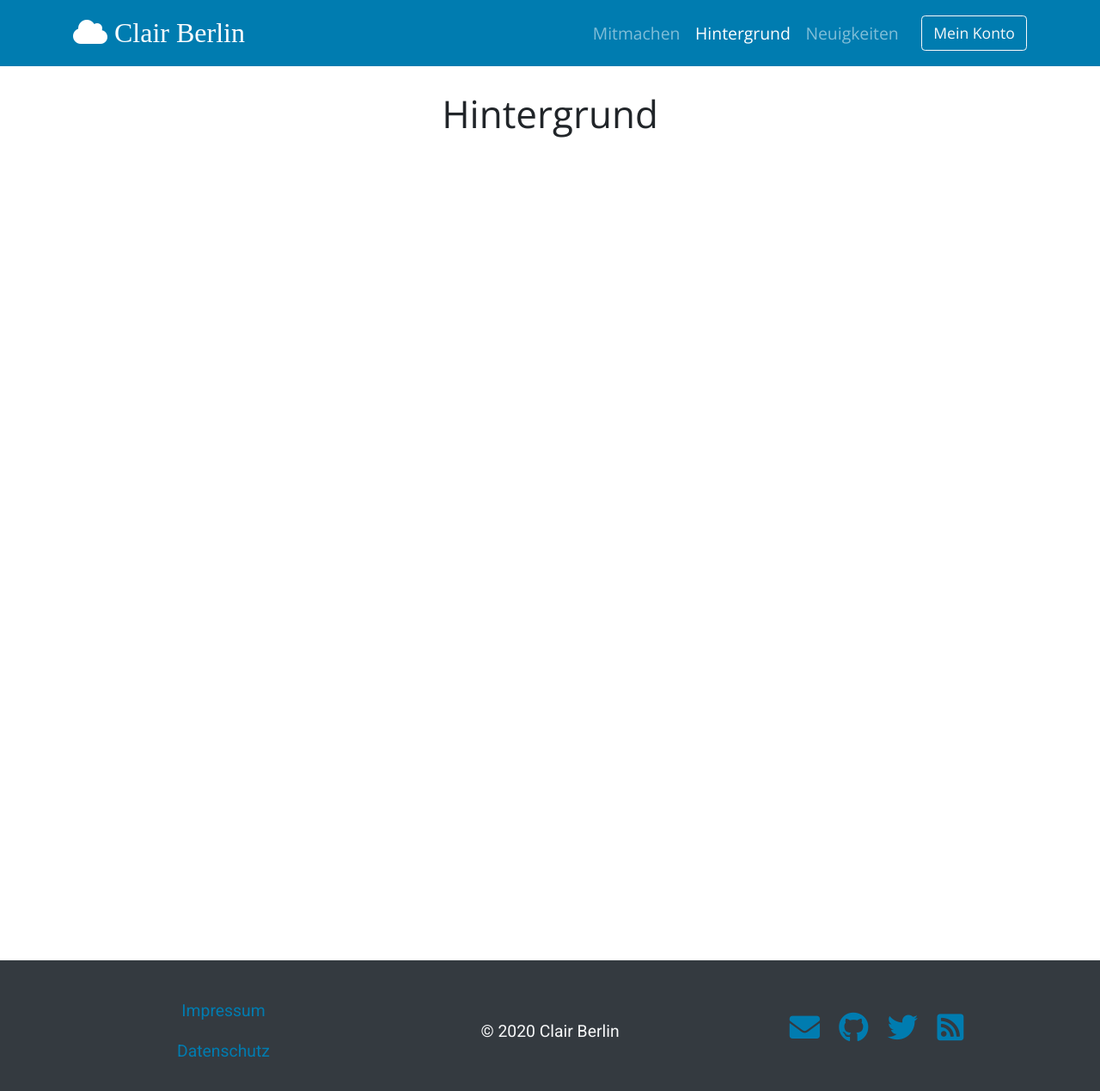
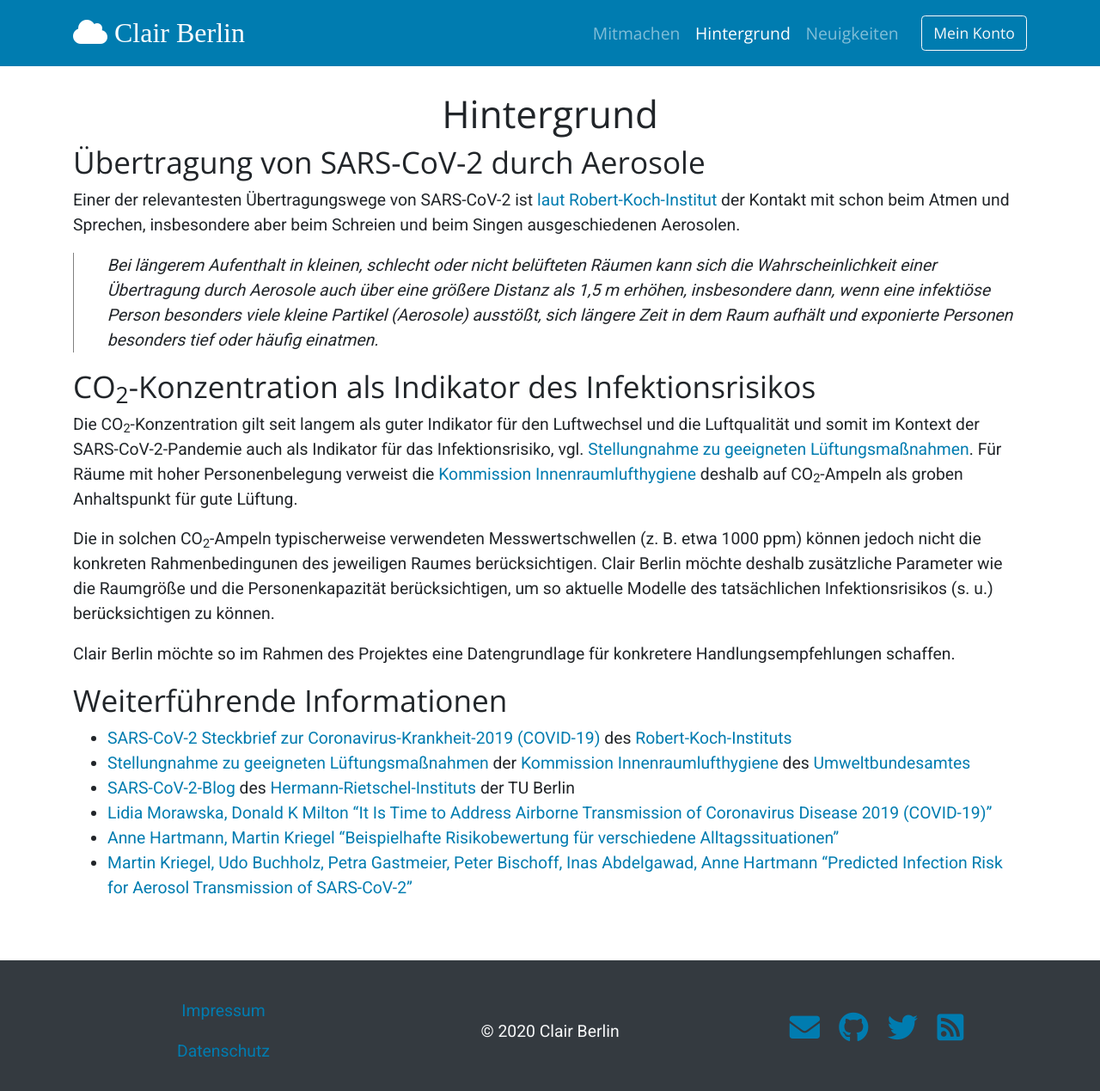
Before and after one commit to ClairBerlin/clair-website, a Jekyll site: the page built from hintergrund.md, in a window 1280 px wide and 1281 px high. Shown: the top 1269 px of the window at 86% size. Built offline with Jekyll 4.4.1, drawn with Linux system fonts in a browser that asks for light colours; some web fonts are replaced.

Commit message:
First draft of Hintergrundinformationen

```diff
--- a/hintergrund.md
+++ b/hintergrund.md
@@ -3,3 +3,46 @@ layout: page
 title: Hintergrund
 ---
 # Hintergrund
+
+## Übertragung von SARS-CoV-2 durch Aerosole
+
+Einer der relevantesten Übertragungswege von SARS-CoV-2 ist
+[laut Robert-Koch-Institut](https://www.rki.de/DE/Content/InfAZ/N/Neuartiges_Coronavirus/Steckbrief.html)
+der Kontakt mit schon beim Atmen und Sprechen, insbesondere aber beim Schreien
+und beim Singen ausgeschiedenen Aerosolen.
+
+> Bei längerem Aufenthalt in kleinen, schlecht oder nicht belüfteten Räumen
+> kann sich die Wahrscheinlichkeit einer Übertragung durch Aerosole auch über
+> eine größere Distanz als 1,5 m erhöhen, insbesondere dann, wenn eine
+> infektiöse Person besonders viele kleine Partikel (Aerosole) ausstößt, sich
+> längere Zeit in dem Raum aufhält und exponierte Personen besonders tief oder
+> häufig einatmen.
+
+## CO<sub>2</sub>-Konzentration als Indikator des Infektionsrisikos
+
+Die CO<sub>2</sub>-Konzentration gilt seit langem als guter Indikator für den
+Luftwechsel und die Luftqualität und somit im Kontext der SARS-CoV-2-Pandemie
+auch als Indikator für das Infektionsrisiko, vgl.
+[Stellungnahme zu geeigneten Lüftungsmaßnahmen]({{ "/downloads/irk-lueften-sars-cov-2.pdf" | relative_url }}).
+Für Räume mit hoher Personenbelegung verweist die [Kommission
+Innenraumlufthygiene](https://www.umweltbundesamt.de/themen/gesundheit/kommissionen-arbeitsgruppen/kommission-innenraumlufthygiene)
+deshalb auf CO<sub>2</sub>-Ampeln als groben Anhaltspunkt für gute Lüftung.
+
+Die in solchen CO<sub>2</sub>-Ampeln typischerweise verwendeten
+Messwertschwellen (z. B. etwa 1000 ppm) können jedoch nicht die konkreten
+Rahmenbedingunen des jeweiligen Raumes berücksichtigen. Clair Berlin möchte
+deshalb zusätzliche Parameter wie die Raumgröße und die Personenkapazität
+berücksichtigen, um so aktuelle Modelle des tatsächlichen Infektionsrisikos (s.
+u.) berücksichtigen zu können.
+
+Clair Berlin möchte so im Rahmen des Projektes eine Datengrundlage für
+konkretere Handlungsempfehlungen schaffen.
+
+## Weiterführende Informationen
+
+* [SARS-CoV-2 Steckbrief zur Coronavirus-Krankheit-2019 (COVID-19)](https://www.rki.de/DE/Content/InfAZ/N/Neuartiges_Coronavirus/Steckbrief.html) des [Robert-Koch-Instituts](https://www.rki.de)
+* [Stellungnahme zu geeigneten Lüftungsmaßnahmen]({{ "/downloads/irk-lueften-sars-cov-2.pdf" | relative_url }}) der [Kommission Innenraumlufthygiene](https://www.umweltbundesamt.de/themen/gesundheit/kommissionen-arbeitsgruppen/kommission-innenraumlufthygiene) des [Umweltbundesamtes](https://www.umweltbundesamt.de/)
+* [SARS-CoV-2-Blog](https://blogs.tu-berlin.de/hri_sars-cov-2/) des [Hermann-Rietschel-Instituts](https://www.hri.tu-berlin.de/menue/home/) der TU Berlin
+* [Lidia Morawska, Donald K Milton "It Is Time to Address Airborne Transmission of Coronavirus Disease 2019 (COVID-19)"](https://doi.org/10.1093/cid/ciaa939)
+* [Anne Hartmann, Martin Kriegel "Beispielhafte Risikobewertung für verschiedene Alltagssituationen"](https://doi.org/10.14279/depositonce-10714)
+* [Martin Kriegel, Udo Buchholz, Petra Gastmeier, Peter Bischoff, Inas Abdelgawad, Anne Hartmann "Predicted Infection Risk for Aerosol Transmission of SARS-CoV-2"](https://doi.org/10.1101/2020.10.08.20209106)
```
Also changed, not shown: 1 other file.
